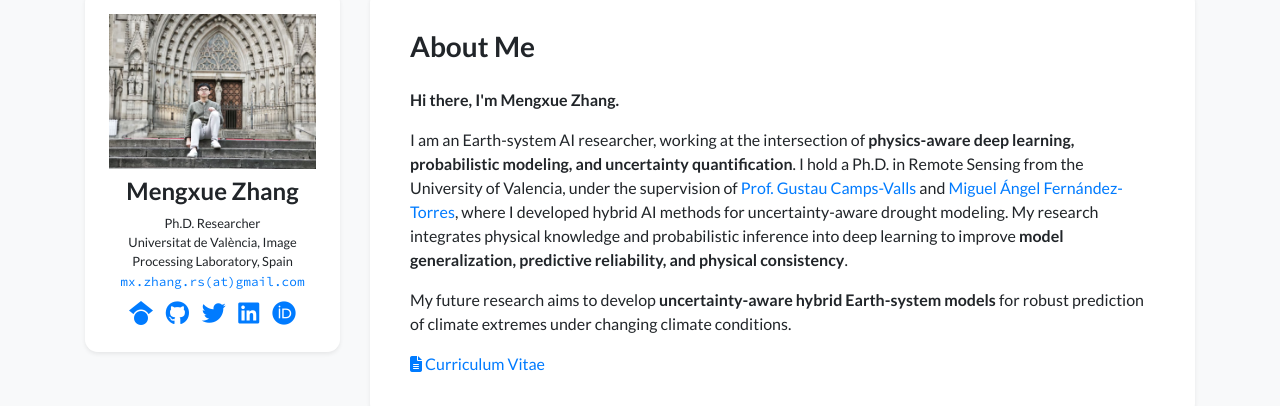
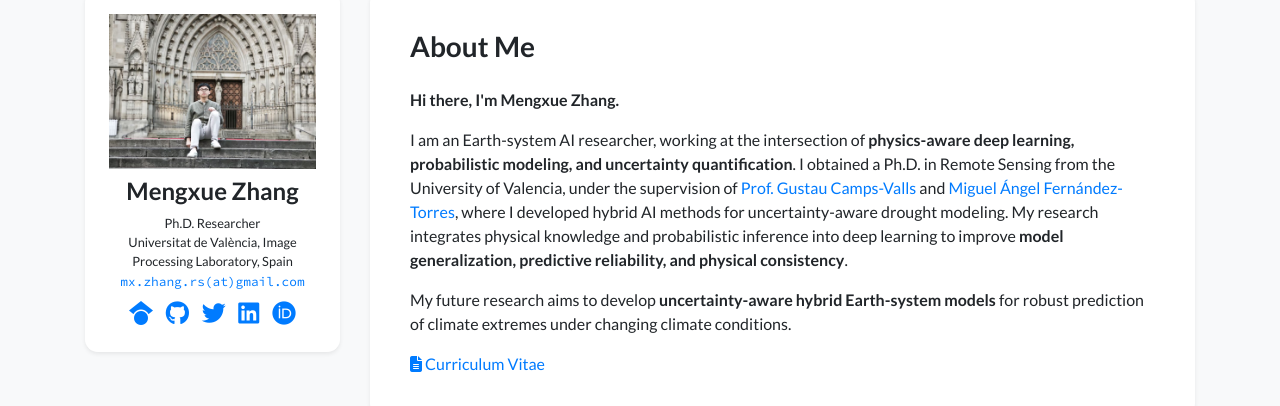
Before and after one commit to mengxue-rs/mengxue-rs.github.io, a Jekyll site: the page built from index.html, in a window 1280 px wide and 1321 px high. Shown: the part 90-496 px from the top of the window. Built offline with Jekyll 4.4.1, drawn with Linux system fonts in a browser that asks for light colours; nearby versions of some CDN libraries; a style sheet for code colours, icons or effects is not loaded.

Commit message:
Update profile.yml

```diff
--- a/_data/profile.yml
+++ b/_data/profile.yml
@@ -28,8 +28,8 @@ short_bio: >-
    <b>Hi there, I'm Mengxue Zhang.</b>
   </p>
   <p>
-    I am an Earth-system AI researcher, working at the intersection of <b>physics-aware deep learning, probabilistic modeling, and uncertainty quantification</b>. I hold a Ph.D. in Remote Sensing from the University of Valencia, under the supervision of
-    <a href="https://www.uv.es/gcamps/" target="_blank">Prof. Gustau Camps-Valls</a> and   <a href="https://www.tsc.uc3m.es/en/profile.php?uid=matorres" target="_blank">Miguel Ángel Fernández-Torres</a>, where I developed hybrid AI methods for uncertainty-aware
+    I am an Earth-system AI researcher, working at the intersection of <b>physics-aware deep learning, probabilistic modeling, and uncertainty quantification</b>. I obtained a Ph.D. in Remote Sensing from the University of Valencia, under the supervision of
+    <a href="https://www.uv.es/gcamps/" target="_blank">Prof. Gustau Camps-Valls</a> and <a href="https://www.tsc.uc3m.es/en/profile.php?uid=matorres" target="_blank">Miguel Ángel Fernández-Torres</a>, where I developed hybrid AI methods for uncertainty-aware
     drought modeling. My research integrates physical knowledge and probabilistic inference into deep learning to improve <b>model generalization, predictive reliability, and physical consistency</b>.
   </p>
   <p>
```
